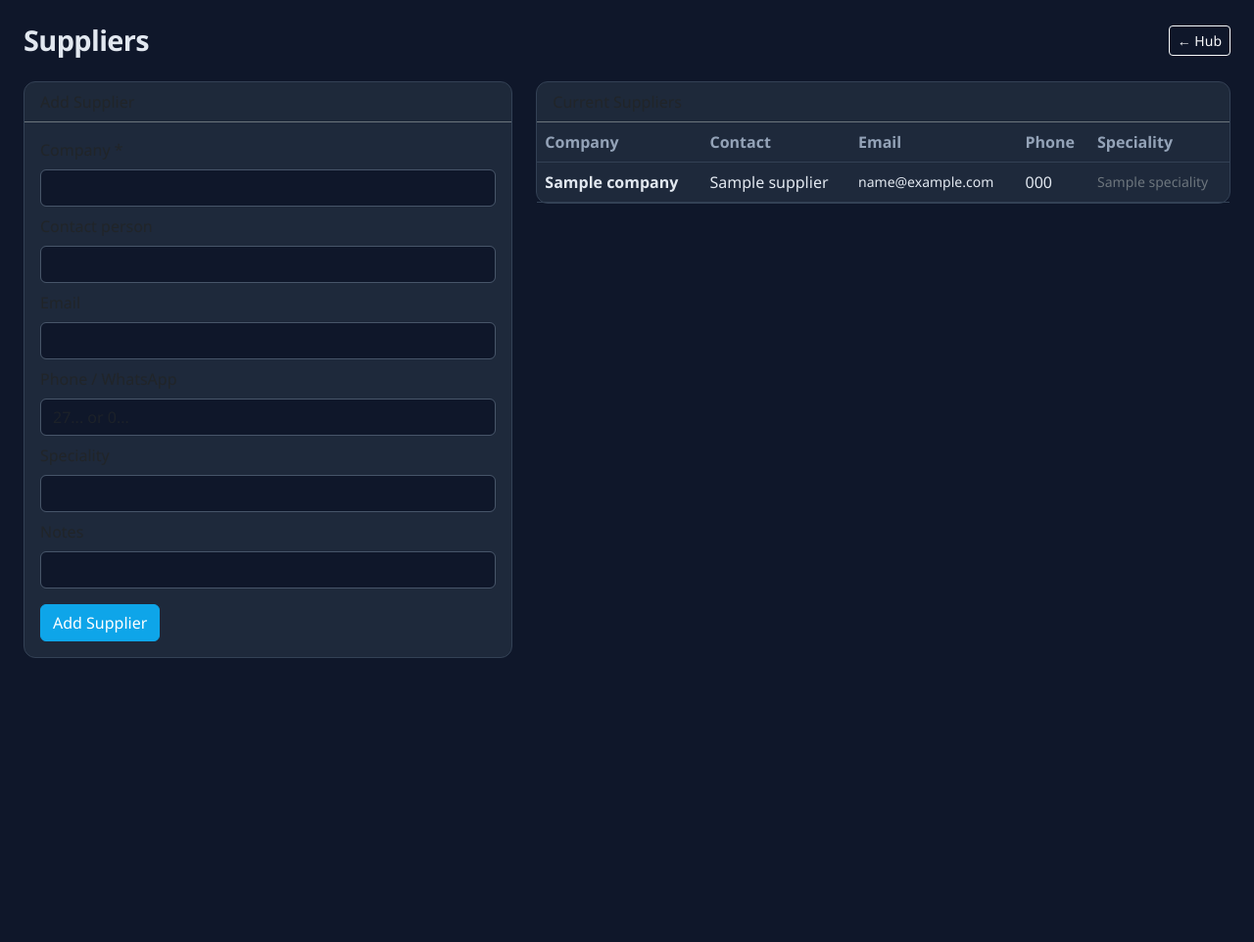
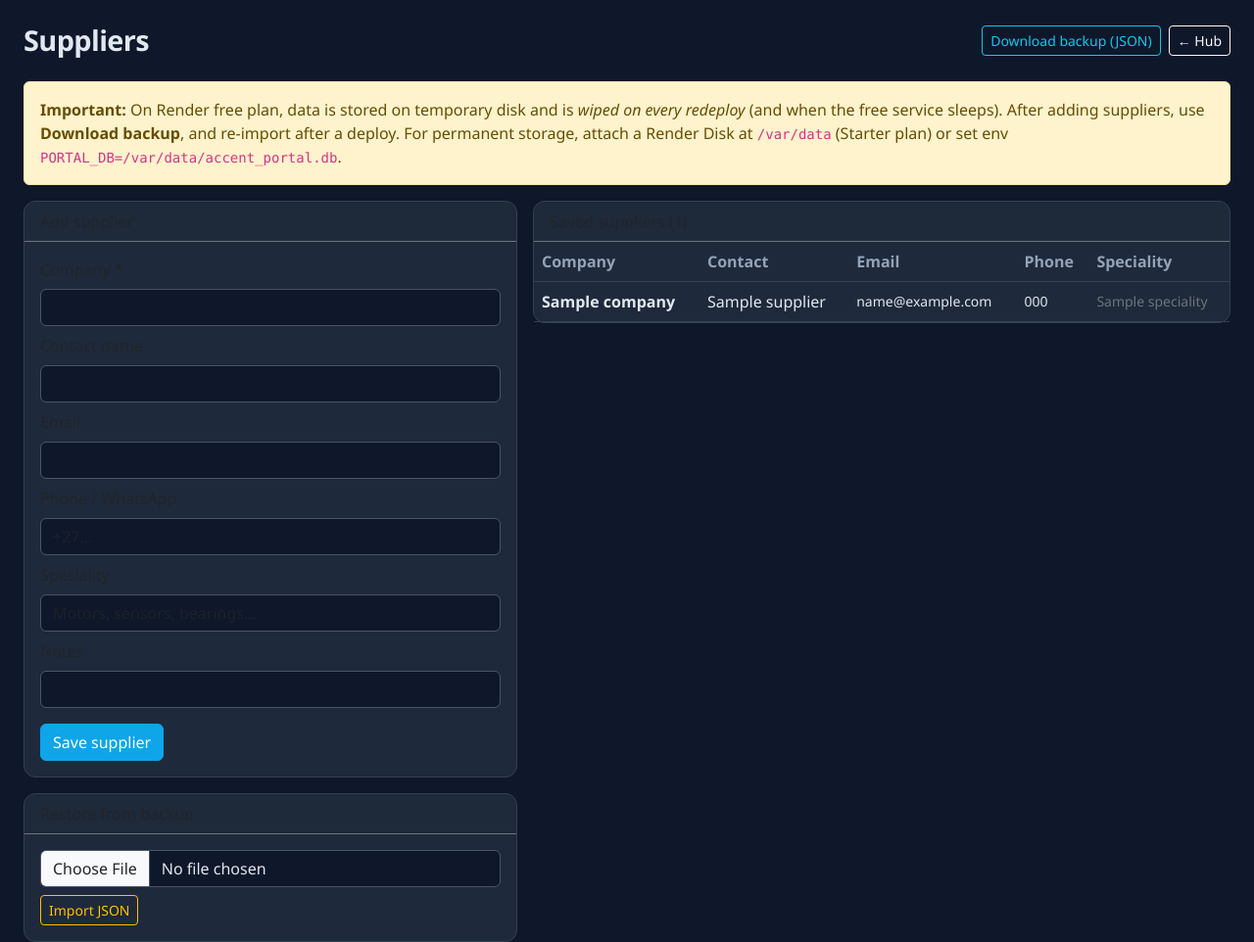
Before and after one commit to dwayneroetz-arch/accent-manufacturing-portal, a Python web app: template templates/maintenance_suppliers.html in a window 1280 px wide. Shown: the part 57-1019 px from the top of the page at 98% size. Before the commit the page ends 729 px from the top, so only its background shows below. Run offline with Jinja, Linux system fonts and the light colour scheme; the template is opened without the code that fills it: most values are stand-ins (such as "Sample title", 1, 10 or a date in 2020).

Commit message:
Fix lost suppliers: explain ephemeral DB, add JSON backup/import, prefer /var/data persistent disk

```diff
--- a/render.yaml
+++ b/render.yaml
@@ -10,3 +10,7 @@ services:
         value: "3.12.0"
       - key: RENDER
         value: "true"
+      # For permanent data: upgrade to Starter, add a disk mounted at /var/data,
+      # then set PORTAL_DB=/var/data/accent_portal.db
+      # - key: PORTAL_DB
+      #   value: /var/data/accent_portal.db
--- a/templates/maintenance_suppliers.html
+++ b/templates/maintenance_suppliers.html
@@ -1,30 +1,68 @@
 {% extends "base.html" %}
 {% block title %}Suppliers – Maintenance{% endblock %}
 {% block content %}
-<div class="d-flex justify-content-between align-items-center mb-4">
+<div class="d-flex justify-content-between align-items-center mb-4 flex-wrap gap-2">
   <h1 class="screen-title mb-0">Suppliers</h1>
-  <a href="{{ url_for('maintenance_hub') }}" class="btn btn-outline-light btn-sm">← Hub</a>
+  <div class="d-flex gap-2 flex-wrap">
+    <a href="{{ url_for('suppliers_export') }}" class="btn btn-outline-info btn-sm">Download backup (JSON)</a>
+    <a href="{{ url_for('maintenance_hub') }}" class="btn btn-outline-light btn-sm">← Hub</a>
+  </div>
 </div>
-<div class="row g-4">
+
+<div class="alert alert-warning">
+  <strong>Important:</strong> On Render free plan, data is stored on temporary disk and is
+  <em>wiped on every redeploy</em> (and when the free service sleeps).
+  After adding suppliers, use <strong>Download backup</strong>, and re-import after a deploy.
+  For permanent storage, attach a Render Disk at <code>/var/data</code> (Starter plan) or set env <code>PORTAL_DB=/var/data/accent_portal.db</code>.
+</div>
+
+<div class="row g-3">
   <div class="col-lg-5">
-    <div class="card">
-      <div class="card-header border-secondary">Add Supplier</div>
+    <div class="card mb-3">
+      <div class="card-header border-secondary">Add supplier</div>
       <div class="card-body">
         <form method="post">
-          <div class="mb-2"><label class="form-label">Company *</label><input name="company" class="form-control" required></div>
-          <div class="mb-2"><label class="form-label">Contact person</label><input name="contact_name" class="form-control"></div>
-          <div class="mb-2"><label class="form-label">Email</label><input name="email" type="email" class="form-control"></div>
-          <div class="mb-2"><label class="form-label">Phone / WhatsApp</label><input name="phone" class="form-control" placeholder="27... or 0..."></div>
-          <div class="mb-2"><label class="form-label">Speciality</label><input name="speciality" class="form-control"></div>
-          <div class="mb-3"><label class="form-label">Notes</label><input name="notes" class="form-control"></div>
-          <button class="btn btn-primary">Add Supplier</button>
+          <div class="mb-2">
+            <label class="form-label">Company *</label>
+            <input type="text" name="company" class="form-control" required>
+          </div>
+          <div class="mb-2">
+            <label class="form-label">Contact name</label>
+            <input type="text" name="contact_name" class="form-control">
+          </div>
+          <div class="mb-2">
+            <label class="form-label">Email</label>
+            <input type="email" name="email" class="form-control">
+          </div>
+          <div class="mb-2">
+            <label class="form-label">Phone / WhatsApp</label>
+            <input type="text" name="phone" class="form-control" placeholder="+27...">
+          </div>
+          <div class="mb-2">
+            <label class="form-label">Speciality</label>
+            <input type="text" name="speciality" class="form-control" placeholder="Motors, sensors, bearings…">
+          </div>
+          <div class="mb-3">
+            <label class="form-label">Notes</label>
+            <input type="text" name="notes" class="form-control">
+          </div>
+          <button type="submit" class="btn btn-primary">Save supplier</button>
+        </form>
+      </div>
+    </div>
+    <div class="card">
+      <div class="card-header border-secondary">Restore from backup</div>
+      <div class="card-body">
+        <form method="post" action="{{ url_for('suppliers_import') }}" enctype="multipart/form-data">
+          <input type="file" name="file" accept=".json,application/json" class="form-control mb-2" required>
+          <button type="submit" class="btn btn-outline-warning btn-sm">Import JSON</button>
         </form>
       </div>
     </div>
   </div>
   <div class="col-lg-7">
     <div class="card">
-      <div class="card-header border-secondary">Current Suppliers</div>
+      <div class="card-header border-secondary">Saved suppliers ({{ suppliers|length }})</div>
       <div class="card-body p-0">
         <div class="table-responsive">
           <table class="table table-hover mb-0">
@@ -35,11 +73,11 @@
               <td class="fw-semibold">{{ s.company }}</td>
               <td>{{ s.contact_name or '—' }}</td>
               <td class="small">{{ s.email or '—' }}</td>
-              <td>{{ s.phone or '—' }}</td>
-              <td class="small text-secondary">{{ s.speciality or '' }}</td>
+              <td class="small">{{ s.phone or '—' }}</td>
+              <td class="small text-secondary">{{ s.speciality or '—' }}</td>
             </tr>
             {% else %}
-            <tr><td colspan="5" class="text-secondary p-3">No suppliers yet – add them as you go</td></tr>
+            <tr><td colspan="5" class="text-secondary p-3">No suppliers saved yet (or data was cleared by a redeploy)</td></tr>
             {% endfor %}
             </tbody>
           </table>
```
Also changed, not shown: _committed_templates/maintenance_suppliers.html (added, +89 -0 lines), templates/maintenance_db_info.html (added, +23 -0 lines).
